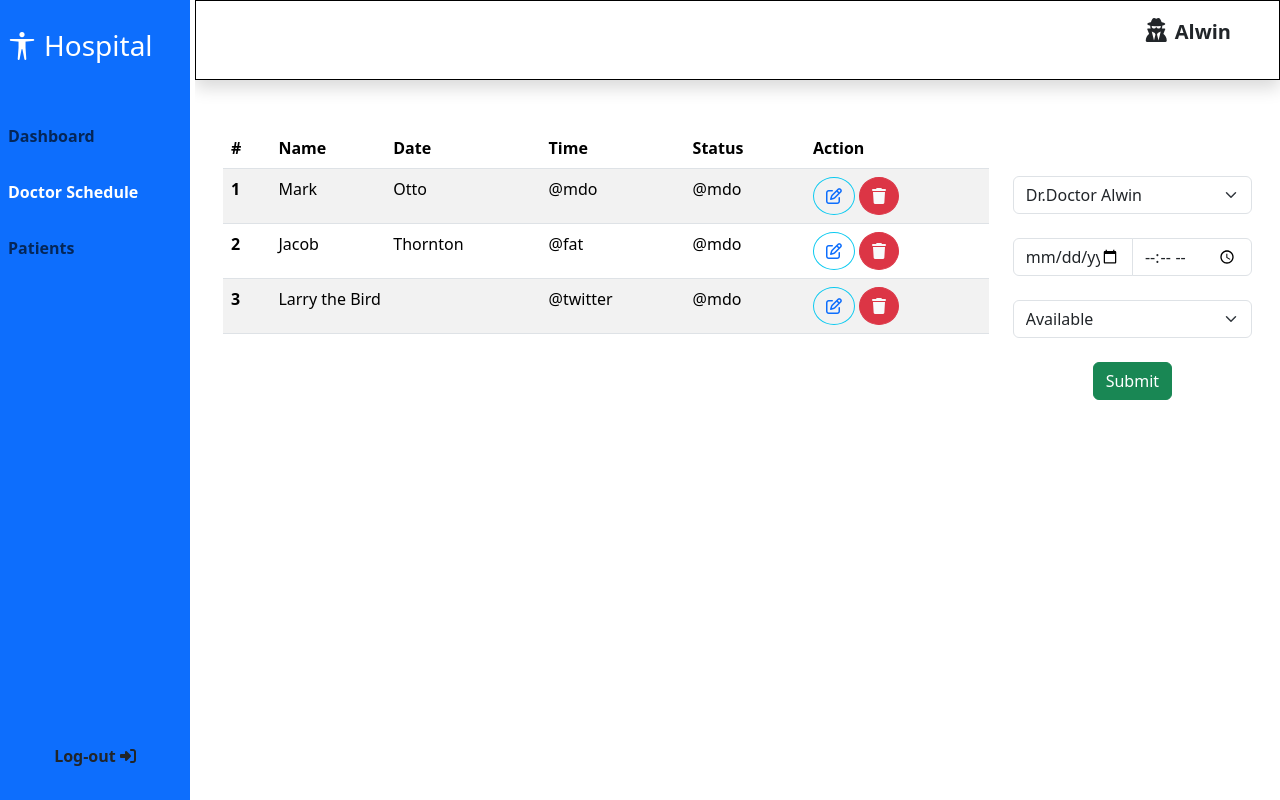
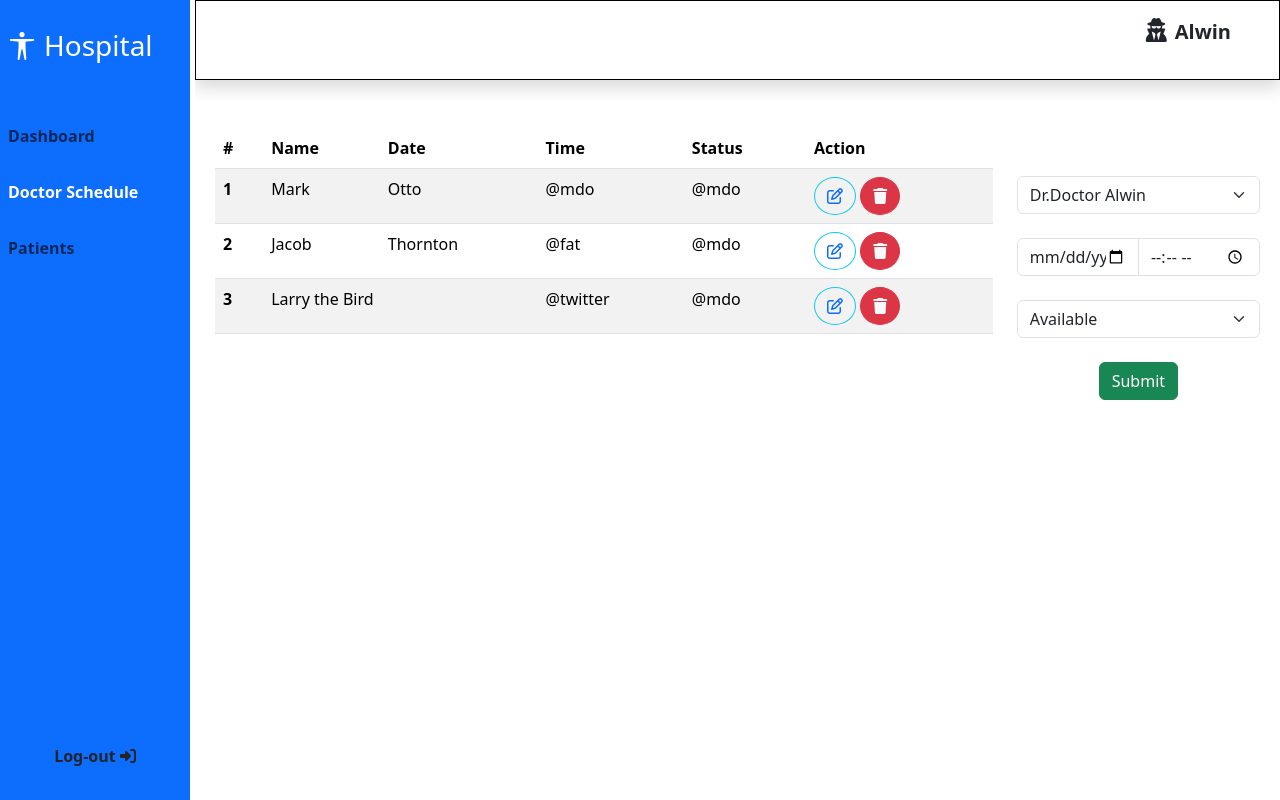
Before and after one commit to AlwinJun/hospital-appointment-system, a PHP site: page /admin/schedule.php in a window 1280 px wide. Run offline with PHP 8.4, Linux system fonts and the light colour scheme; some libraries are stand-ins or nearby versions.

Commit message:
Minor changes

```diff
--- a/admin/schedule.php
+++ b/admin/schedule.php
@@ -40,11 +40,11 @@
       <div class="bg-white p-3 pe-5 mb-5 border border-bottom-1 border-black shadow">
         <div class="d-flex justify-content-end align-items-center">
           <p class="lead fw-bold"><i class="fa-solid fa-user-secret me-2 fs-4"></i>Alwin</p>
+        </div>
       </div>
-    </div>
 
     <!-- Schedule table -->
-    <section class="row justify content-between mb-4 mx-3">
+    <section class="row justify content-between mb-4 mx-2">
       <div class="col">
         <table class="table table-striped table-hover">
           <thead>
@@ -108,11 +108,6 @@
 
       <div class="col-3 my-5">
         <form action="">
-          <!-- <div class="form-floating mb-3 ">
-            <input type="text" class="form-control " id="address" placeholder="Enter your address">
-            <label for="address" class="fw-light">Address</label>
-          </div> -->
-
           <div class="mb-4">
             <select class="form-select form-select-md" aria-label=".form-select-sm example">
               <option value="Dr.Doctor Alwin" selected>Dr.Doctor Alwin</option>
```
